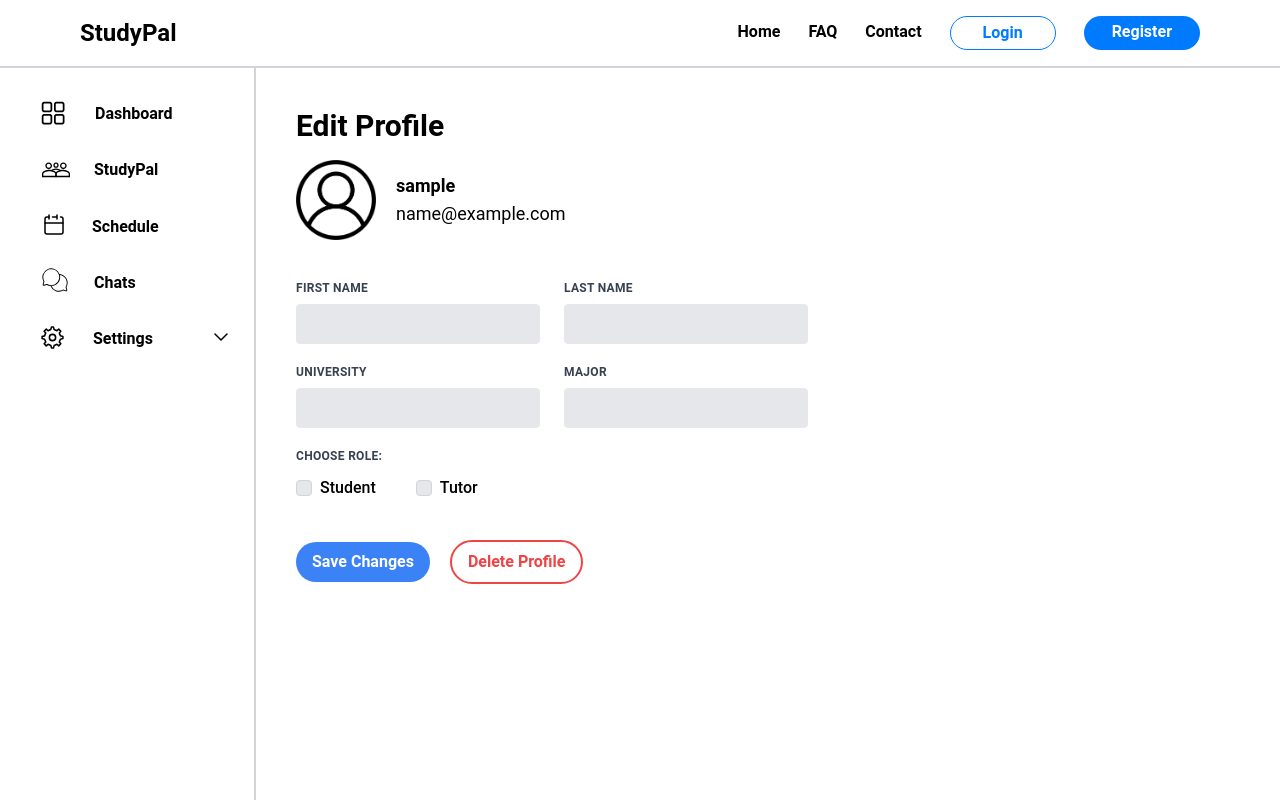
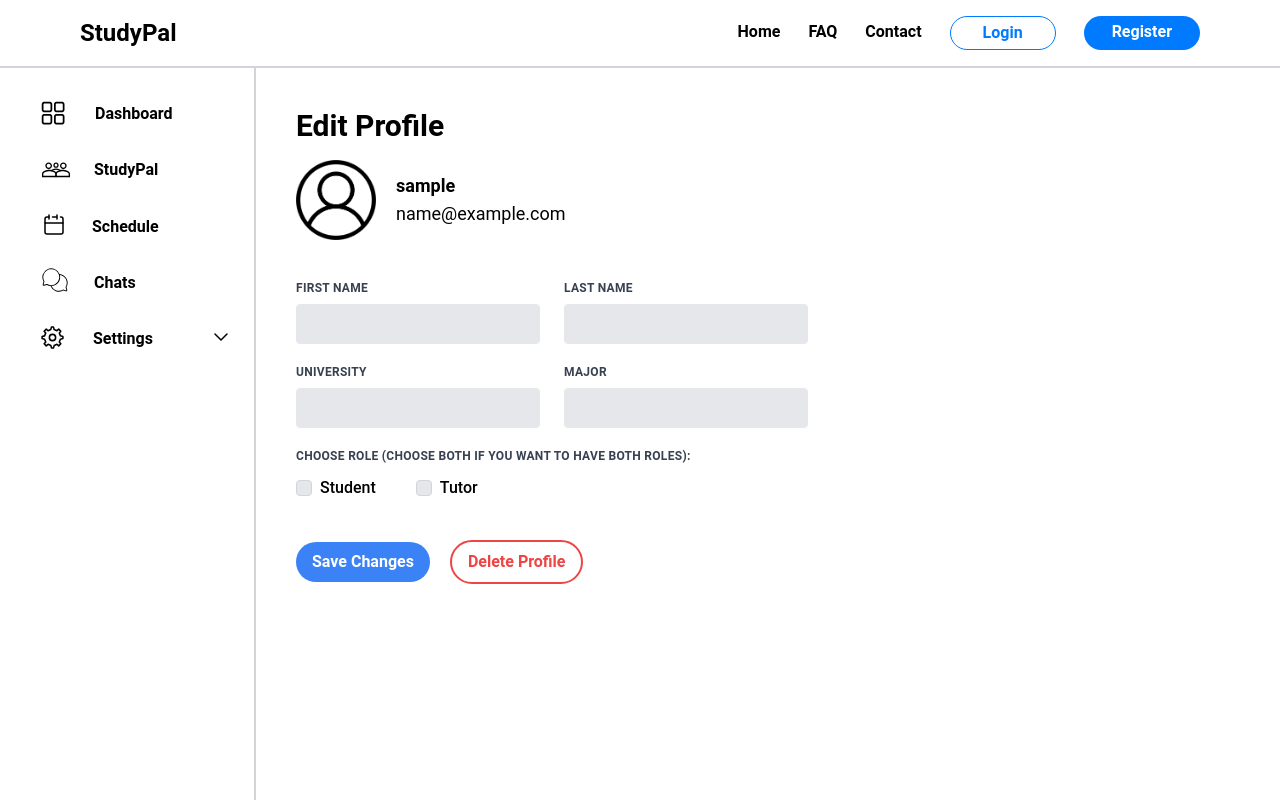
Before and after one commit to MinhNguyenD/StudyPal, a Vue app in the folder client/: page /profile in a window 1280 px wide. Built offline with nearby package versions, Linux system fonts and the light colour scheme; no server answers; sample sign-in values are in the browser's storage.

Commit message:
Modify edit roles description

```diff
--- a/client/src/views/UpdateProfile.vue
+++ b/client/src/views/UpdateProfile.vue
@@ -105,7 +105,7 @@
         <div
           class="uppercase tracking-wide text-gray-700 text-xs font-bold mb-3"
         >
-          Choose Role:
+          Choose Role (Choose both if you want to have both roles):
         </div>
         <div class="flex flex-wrap">
           <div class="flex items-center me-10">
```
